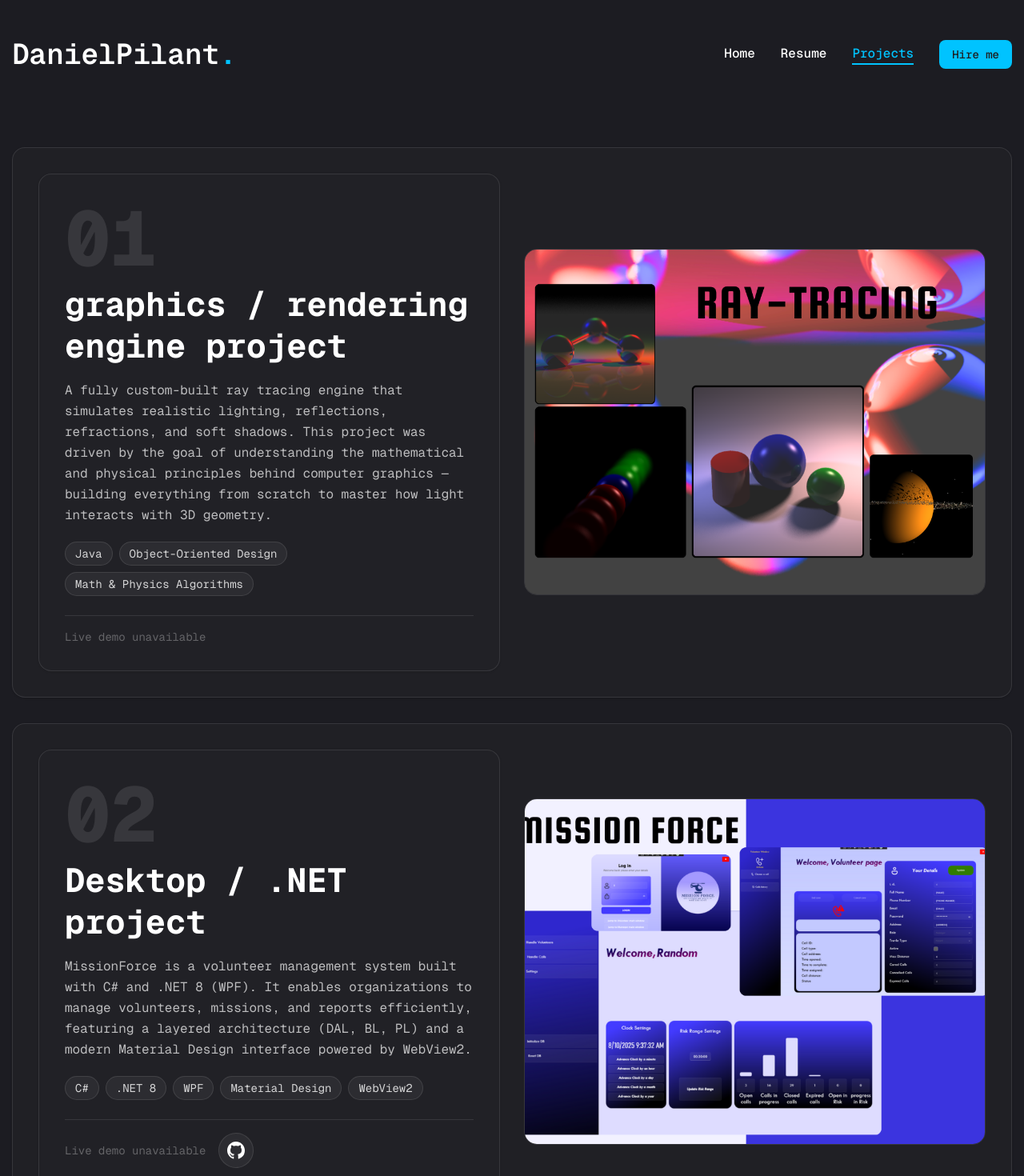
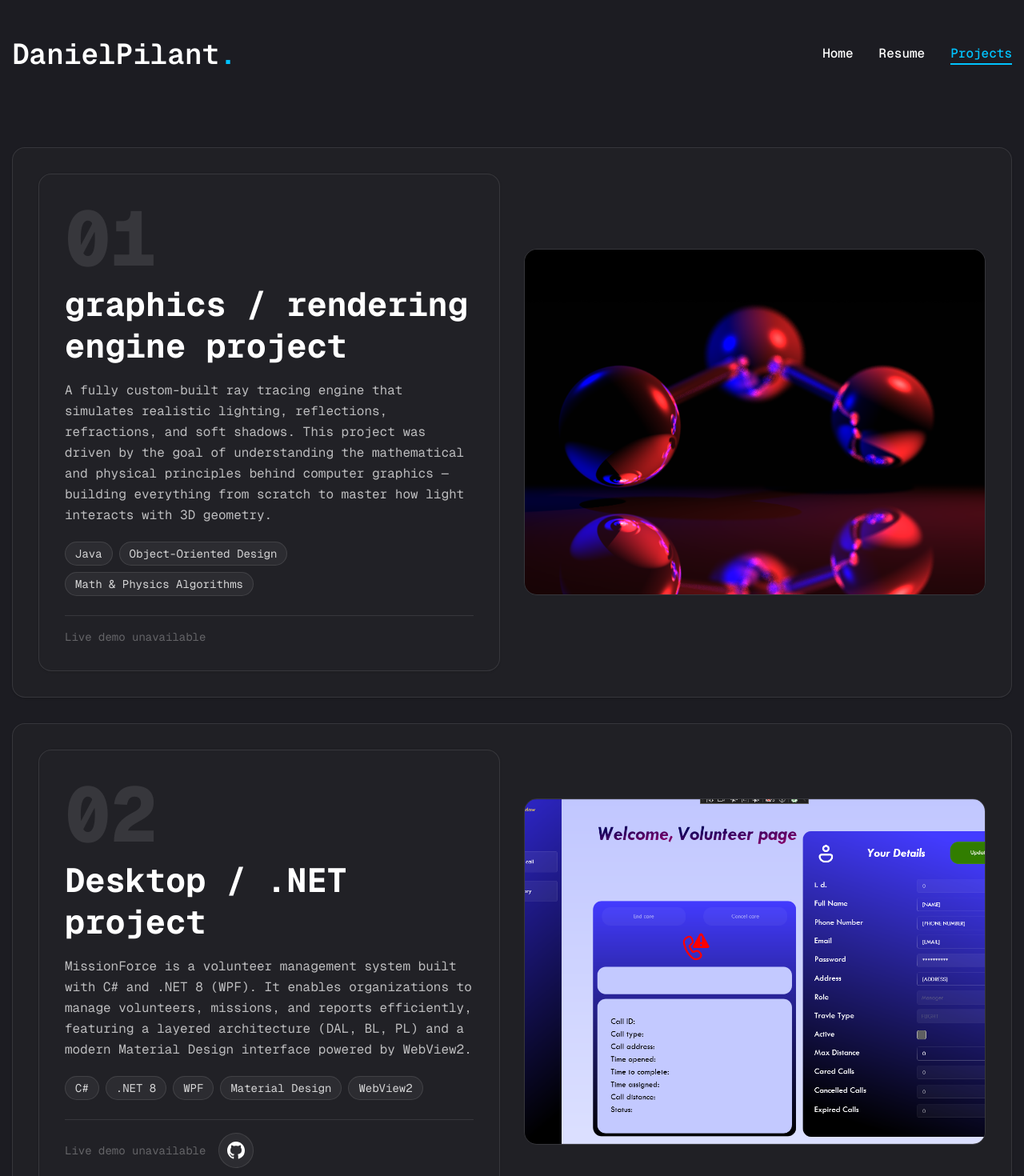
Before and after one commit to DanielPilant/portfolio, a Next.js app: page /work in a window 1280 px wide. Shown: the top 1470 px of the page at 80% size. Built offline with nearby package versions, Linux system fonts and the light colour scheme.

Commit message:
Refactor Header component for improved structure and readability

```diff
--- a/app/work/page.tsx
+++ b/app/work/page.tsx
@@ -3,7 +3,12 @@
 import Image from "next/image";
 import Link from "next/link";
 import { BsArrowUpRight, BsGithub } from "react-icons/bs";
-import { Tooltip, TooltipContent, TooltipProvider, TooltipTrigger } from "@/components/ui/tooltip";
+import {
+  Tooltip,
+  TooltipContent,
+  TooltipProvider,
+  TooltipTrigger,
+} from "@/components/ui/tooltip";
 
 const projects = [
   {
@@ -12,8 +17,12 @@
     title: "Java Ray Tracing Engine",
     description:
       "A fully custom-built ray tracing engine that simulates realistic lighting, reflections, refractions, and soft shadows. This project was driven by the goal of understanding the mathematical and physical principles behind computer graphics — building everything from scratch to master how light interacts with 3D geometry.",
-    stack: [{ name: "Java" }, { name: "Object-Oriented Design" }, { name: "Math & Physics Algorithms" }],
-    image: "/assets/images/Raytracing.png",
+    stack: [
+      { name: "Java" },
+      { name: "Object-Oriented Design" },
+      { name: "Math & Physics Algorithms" },
+    ],
+    image: "/assets/images/assets/GoodPhotoYET2.png",
     live: "",
     github: "",
   },
@@ -23,8 +32,14 @@
     title: "MissionForce",
     description:
       "MissionForce is a volunteer management system built with C# and .NET 8 (WPF). It enables organizations to manage volunteers, missions, and reports efficiently, featuring a layered architecture (DAL, BL, PL) and a modern Material Design interface powered by WebView2.",
-    stack: [{ name: "C#" }, { name: ".NET 8" }, { name: "WPF" }, { name: "Material Design" }, { name: "WebView2" }],
-    image: "/assets/images/mission_force_2.png",
+    stack: [
+      { name: "C#" },
+      { name: ".NET 8" },
+      { name: "WPF" },
+      { name: "Material Design" },
+      { name: "WebView2" },
+    ],
+    image: "/assets/images/assets/minip_windows_1.png",
     live: "",
     github: "https://github.com/DanielPilant/dotNet5785_1426_2126",
   },
@@ -44,11 +59,16 @@
             {project.category} project
           </h2>
 
-          <p className="mt-4 text-white/70 leading-relaxed">{project.description}</p>
+          <p className="mt-4 text-white/70 leading-relaxed">
+            {project.description}
+          </p>
 
           <div className="mt-5 flex flex-wrap gap-2">
             {project.stack.map((tech, i) => (
-              <span key={i} className="px-3 py-1 rounded-full bg-white/5 text-white/80 text-sm border border-white/10">
+              <span
+                key={i}
+                className="px-3 py-1 rounded-full bg-white/5 text-white/80 text-sm border border-white/10"
+              >
                 {tech.name}
               </span>
             ))}
@@ -67,14 +87,21 @@
                 <BsArrowUpRight className="text-lg" />
               </Link>
             ) : (
-              <span className="text-white/30 text-sm select-none">Live demo unavailable</span>
+              <span className="text-white/30 text-sm select-none">
+                Live demo unavailable
+              </span>
             )}
 
             {project.github && (
               <TooltipProvider delayDuration={100}>
                 <Tooltip>
                   <TooltipTrigger className="w-[44px] h-[44px] rounded-full bg-white/5 hover:bg-white/10 border border-white/10 flex justify-center items-center transition-colors">
-                    <Link href={project.github} target="_blank" className="flex" aria-label="Open GitHub repository">
+                    <Link
+                      href={project.github}
+                      target="_blank"
+                      className="flex"
+                      aria-label="Open GitHub repository"
+                    >
                       <BsGithub className="text-white text-[22px]" />
                     </Link>
                   </TooltipTrigger>
--- a/components/Header.tsx
+++ b/components/Header.tsx
@@ -14,26 +14,19 @@
           <h1 className="text-4xl font-semibold">
             DanielPilant<span className="text-accent">.</span>
           </h1>
-
-
         </Link>
 
         {/* desktop nav & hire me button */}
         <div className="hidden xl:flex items-center gap-8">
           <Nav />
-                <Link href="/contact">
-                    <Button>Hire me</Button>
-                </Link>
         </div>
 
         {/* mobile nav */}
         <div className="xl:hidden">
           <MobileNav />
         </div>
-
       </div>
     </header>
-
   );
 };
 
```
Lines whose indentation alone changed are shown as unchanged.
